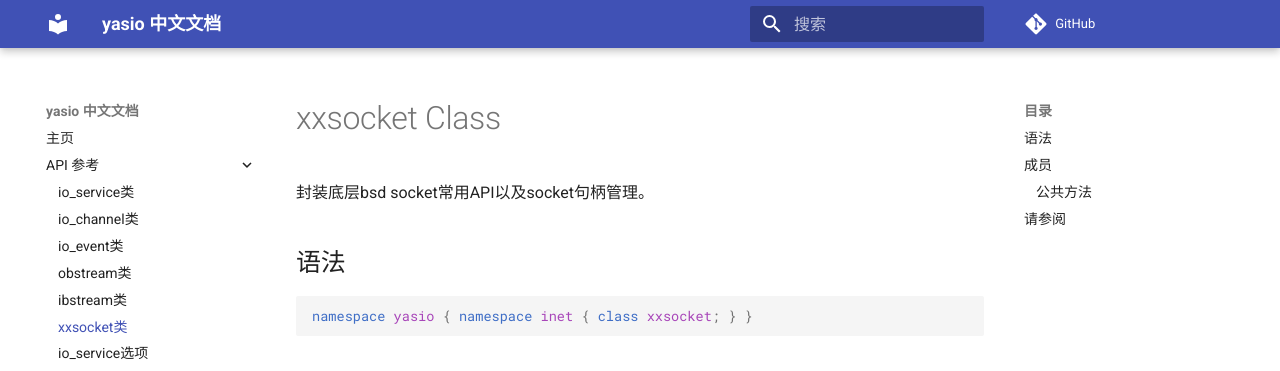
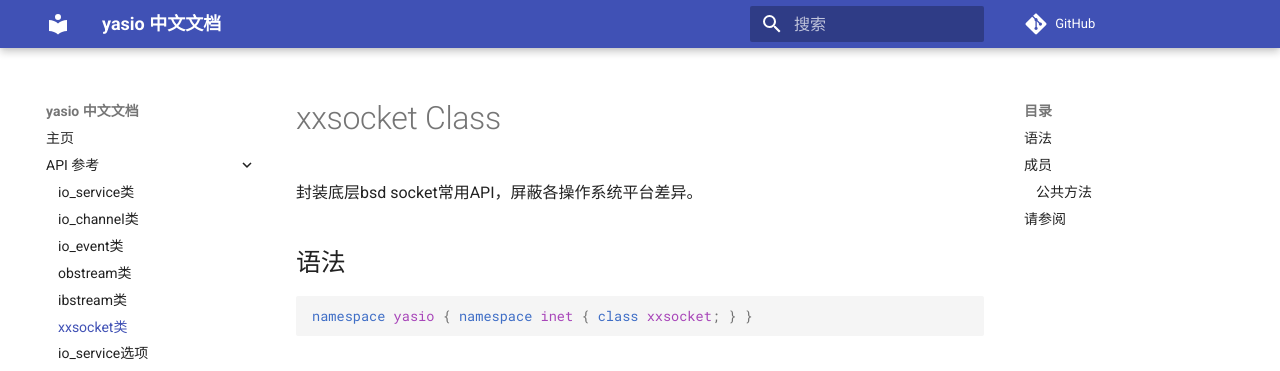
Before and after one commit to yasio/docs-936, an MkDocs documentation site: the page built from docs/api/reference/xxsocket-class.md, in a window 1280 px wide and 900 px high. Shown: the top 371 px of the window. Built offline with MkDocs 1.6.1 and Material for MkDocs 9.7.7, drawn with Linux system fonts in a browser that asks for light colours; comment, search, counter and statistics services are not loaded.

Commit message:
optimize descripton

```diff
--- a/docs/api/reference/xxsocket-class.md
+++ b/docs/api/reference/xxsocket-class.md
@@ -7,7 +7,7 @@
 
 # xxsocket Class
 
-封装底层bsd socket常用API以及socket句柄管理。
+封装底层bsd socket常用API，屏蔽各操作系统平台差异。
 
 ## 语法
 
```
